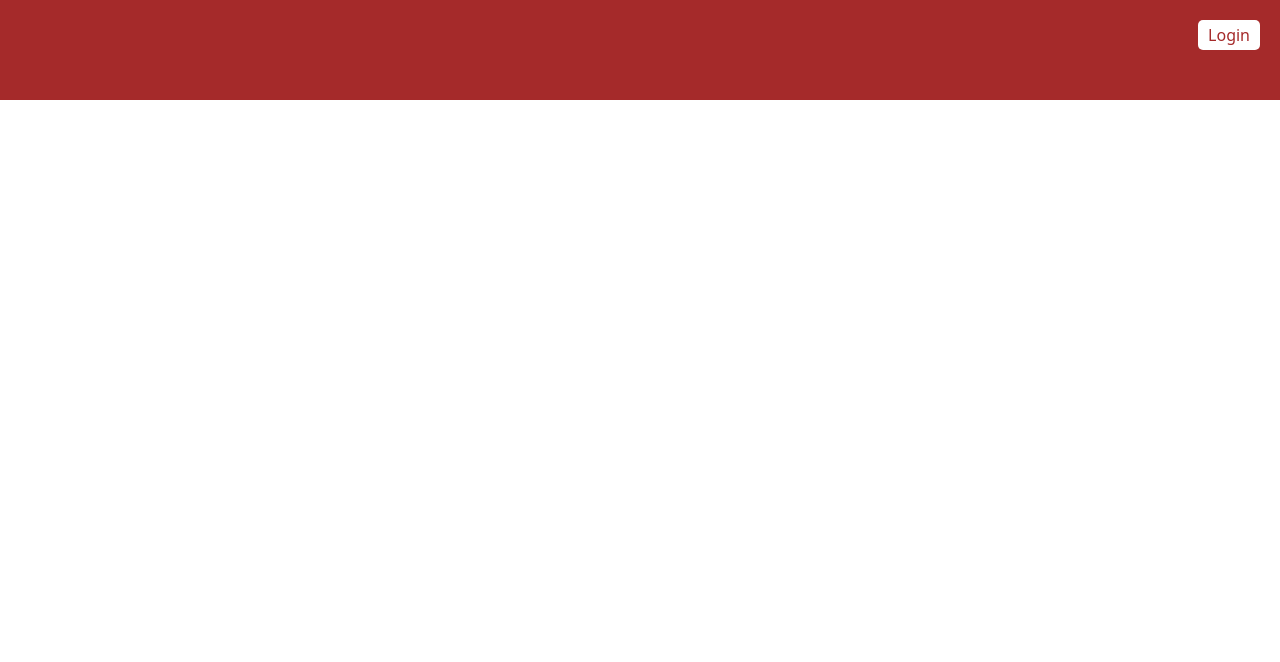
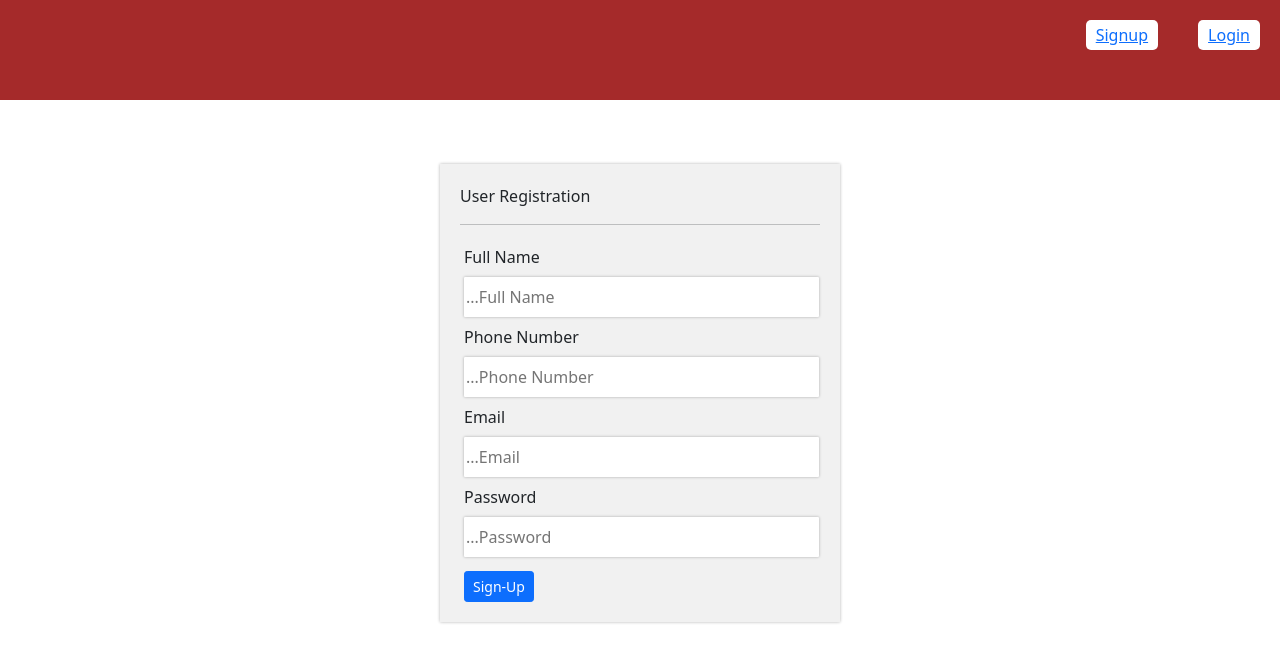
Before and after one commit to francis1999/skyewalletfrontend, a React (Create React App) app: page / in a window 1280 px wide. Shown: the top 662 px of the page. Built offline with nearby package versions, Linux system fonts and the light colour scheme.

Commit message:
adding of use state for registration

```diff
--- a/package.json
+++ b/package.json
@@ -10,6 +10,7 @@
     "react": "^17.0.2",
     "react-bootstrap": "^2.0.3",
     "react-dom": "^17.0.2",
+    "react-router-dom": "^6.0.2",
     "react-scripts": "4.0.3",
     "web-vitals": "^1.1.2"
   },
--- a/src/App.css
+++ b/src/App.css
@@ -1,3 +1,9 @@
 .navigation{background-color: brown;width: 100%;height: 100px;}
 .login-button{float: right;margin: 20px;background-color: white;padding: 3px 10px 3px 10px;color: brown;border-radius: 5px;cursor: pointer;}
 .login-button:hover{color: white;background-color: white;color: brown;cursor: pointer;padding: 5px 12px 5px 12px;}
+.login-div{box-shadow:0 0 3px 0 rgba(0, 0, 0, 0.3); width:400px;height: auto;padding: 20px;margin: 5% auto 0;background-color: #f1f1f1;}
+body{margin: 0;padding: 0;}
+.login-div input{width: 355px;height: 40px;margin: 4px;border-radius: 1px;border: none;box-shadow:0 0 3px 0 rgba(0, 0, 0, 0.3);}
+.login-div label{margin: 4px;}
+.button{margin: 10px 0px 5px 4px;}
+.btn{margin-top: 10px;margin-left: 4px;}
--- a/src/App.js
+++ b/src/App.js
@@ -2,11 +2,24 @@ import logo from './logo.svg';
 import './App.css';
 import Home from './Home';
 import 'bootstrap/dist/css/bootstrap.min.css';
+import { BrowserRouter as Router, Route, Routes } from 'react-router-dom'
+import Nav from './Nav';
+import Login from './Login';
 
 function App() {
   return (
     <div className="App">
-      <Home />
+      <Nav />
+
+      <Routes>
+        <Route path='/' element={<Home />} exact />
+      </Routes>
+
+      <Routes>
+        <Route path='Login' element={<Login />} />
+      </Routes>
+
+
     </div>
   );
 }
--- a/src/Home.js
+++ b/src/Home.js
@@ -1,17 +1,42 @@
 import React from 'react'
 import { Button } from 'react-bootstrap/Button';
+import { useState } from 'react';
+
 
 function Home() {
+    const adduser = {
+        email: "",
+        name: "",
+        number: "",
+        password: "",
+    };
+    const [userReg, setUserReg] = useState(adduser);
+
+    const handleInputChange = (e) => {
+        e.preventDefault();
+        const { name, value } = e.target
+        setUserReg({ ...userReg, [name]: value })
+    }
     return (
         <div>
-            <div className="navigation">
-                <div>
-                    <div className="login-button">Login</div>
-                </div>
-            </div>
+
 
             <div className="login-div">
+                <p>User Registration</p>
+                <hr />
+                <label>Full Name</label><br />
+                <input type="text" name="name" placeholder="...Full Name" onChange={handleInputChange} /> <br />
 
+                <label>Phone Number</label><br />
+                <input type="text" name="number" placeholder="...Phone Number" onChange={handleInputChange} /><br />
+
+                <label>Email</label><br />
+                <input type="text" name="email" placeholder="...Email" onChange={handleInputChange} /><br />
+
+                <label>Password</label><br />
+                <input type="password" name="password" placeholder="...Password" onChange={handleInputChange} />
+
+                <button className="btn btn-primary btn-sm">Sign-Up</button>
             </div>
 
         </div>
--- /dev/null
+++ b/src/Login.js
@@ -0,0 +1,20 @@
+import React from 'react'
+
+function Login() {
+    return (
+        <div>
+            <div className="login-div">
+                <p>User Login</p>
+                <hr />
+                <label>Email</label><br />
+                <input type="text" placeholder="...Email" /><br />
+                <label>Password</label><br />
+                <input type="password" placeholder="...Password" />
+
+                <button className="btn btn-primary btn-sm">Login</button>
+            </div>
+        </div>
+    )
+}
+
+export default Login
--- /dev/null
+++ b/src/Nav.js
@@ -0,0 +1,17 @@
+import React from 'react'
+import { Link } from 'react-router-dom';
+
+function Nav() {
+    return (
+        <div>
+            <div className="navigation">
+                <div>
+                    <div className="login-button"><Link to="/Login">Login</Link></div>
+                    <div className="login-button"><Link to="/">Signup</Link></div>
+                </div>
+            </div>
+        </div>
+    )
+}
+
+export default Nav
--- a/src/index.js
+++ b/src/index.js
@@ -2,16 +2,14 @@ import React from 'react';
 import ReactDOM from 'react-dom';
 import './index.css';
 import App from './App';
-import reportWebVitals from './reportWebVitals';
+import Login from './Login';
+import { BrowserRouter } from 'react-router-dom'
+
 
 ReactDOM.render(
-  <React.StrictMode>
+  <BrowserRouter>
     <App />
-  </React.StrictMode>,
+
+  </BrowserRouter>,
   document.getElementById('root')
 );
-
-// If you want to start measuring performance in your app, pass a function
-// to log results (for example: reportWebVitals(console.log))
-// or send to an analytics endpoint. Learn more: https://bit.ly/CRA-vitals
-reportWebVitals();
```
Also changed, not shown: 1 other file (tests, documents, lock files or other folders).
